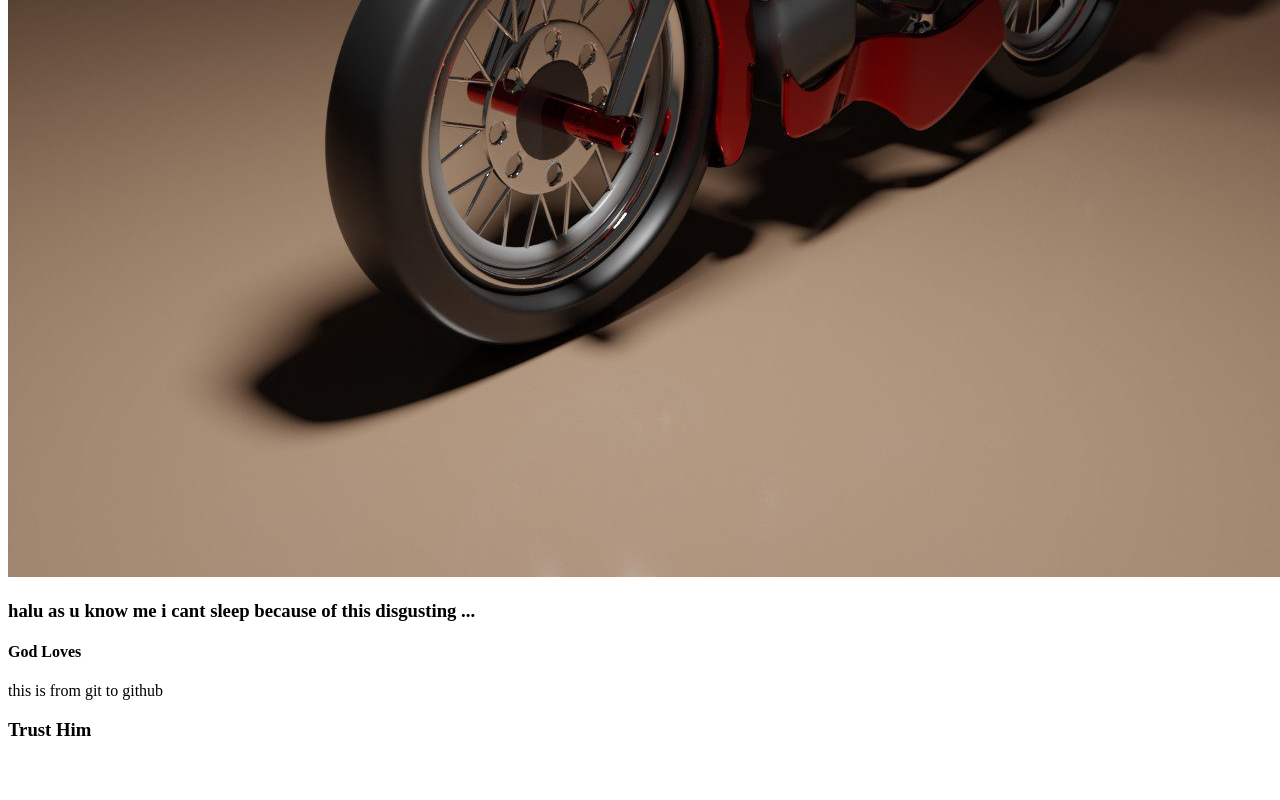
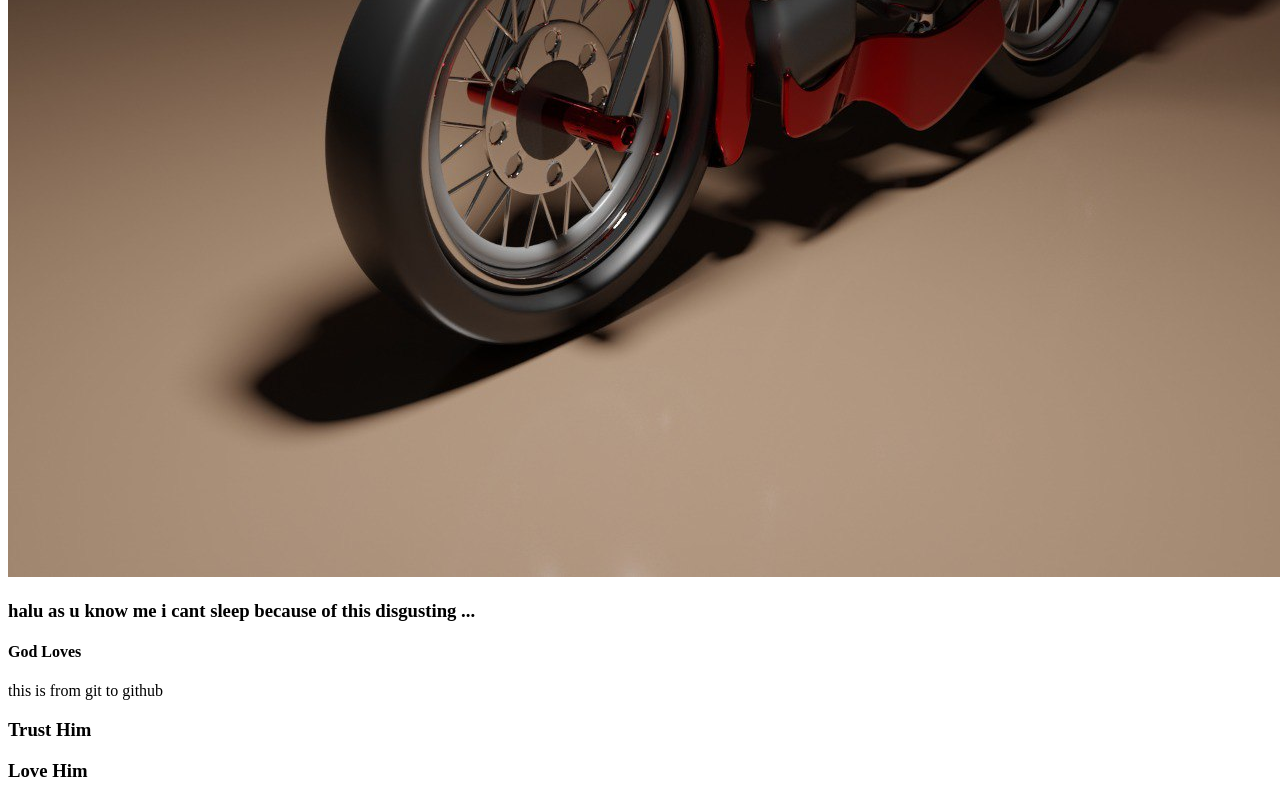
Before and after one commit to shal273/mygit-, a plain HTML site: page index.html in a window 1280 px wide. Shown: the part 723-1523 px from the top of the page. Before the commit the page ends 1483 px from the top, so only its background shows below. Drawn offline with Linux system fonts and the light colour scheme.

Commit message:
Update index.html

```diff
--- a/index.html
+++ b/index.html
@@ -14,5 +14,6 @@
 <h4>God Loves </h4>
 <p>this is from git to github</p>
 <h3>Trust Him</h3>
+<h3>Love Him</h3>
 </body>
 </html>
```
